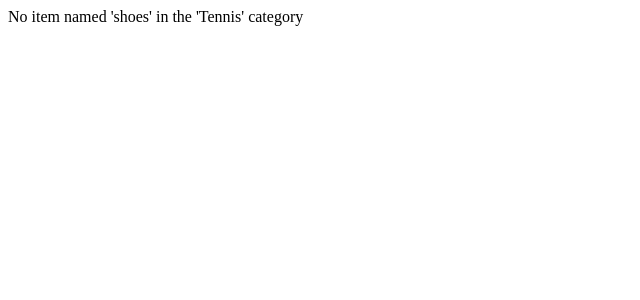
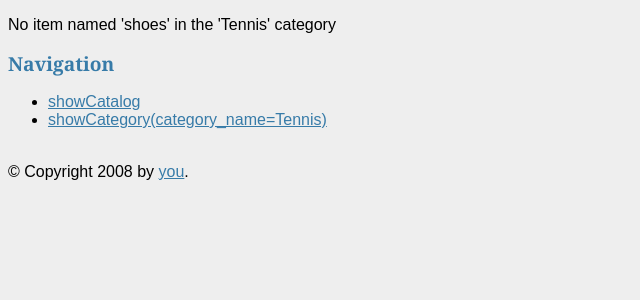
Before and after one commit to mardlin/quotes-catalog, a Flask app: page /catalog/Tennis/shoes in a window 1280 px wide. Shown: the top 300 px of the page, without its empty margins (0-640 px from the left). Run offline with Flask 2, Linux system fonts and the light colour scheme.

Commit message:
Routes and CRUD working

```diff
--- a/application.py
+++ b/application.py
@@ -1,4 +1,4 @@
-from flask import Flask, render_template, request, redirect, url_for, jsonify
+from flask import Flask, render_template, request, redirect, url_for, jsonify, flash
 app = Flask(__name__)
 
 from sqlalchemy import create_engine, desc
@@ -11,6 +11,8 @@ Base.metadata.bind = engine
 DBSession = sessionmaker(bind=engine)
 session = DBSession()
 
+from auth_routes import *
+
 @app.route('/')
 ## consider redirecting this to /catalog to avoid confusion
 @app.route('/catalog')
@@ -22,6 +24,11 @@ def showCatalog():
 
 	return render_template('showCatalog.html', categories=categories,
 		latest_items=latest_items)
+
+@app.route('/check')
+def check():
+	showCheck()
+	# return "hello!"
 
 @app.route('/catalog.json')
 def showCatalogJSON():
@@ -40,7 +47,7 @@ def showCategory(category_name):
 
 	items = session.query(Item).filter(Item.category.has(name = category_name)).all()
 	return	render_template('showCategory.html', category_name=category_name,
-		items=items)
+			items=items)
 
 @app.route('/catalog/<category_name>.json')
 def showCategoryJSON(category_name):
@@ -51,16 +58,23 @@ def showCategoryJSON(category_name):
 	return	jsonify(category = category.serialize)
 
 
-@app.route('/catalog/<category_name>/<item_name>')
-def showItem(category_name, item_name):
-	"""Page to display the description and image of an item"""
-
+# helper functions
+def getItem(category_name, item_name):
 	category_items = (
 		session.query(Item)
 		.filter( Item.category.has(name=category_name) )
 	)
 	# use .first() to get an empty list if there is no match
 	item = category_items.filter_by(name=item_name).first()
+	return item
+
+
+@app.route('/catalog/<category_name>/<item_name>')
+def showItem(category_name, item_name):
+	"""Page to display the description and image of an item"""
+
+	item = getItem(category_name=category_name, item_name=item_name)
+
 	return render_template('showItem.html', category_name=category_name,
 			item=item, item_name=item_name)
 
@@ -81,20 +95,58 @@ def showItemJSON(category_name, item_name):
 	    return 'Item does not exist', 404
 
 
-@app.route('/catalog/<category_name>/<item_name>/edit')
+@app.route('/catalog/<category_name>/add', methods=['GET','POST'])
+def addItem(category_name):
+	"""Page to display for adding an item"""
+
+	category = session.query(Category).filter_by(name=category_name).first()
+	if request.method == 'POST':
+		print request.form
+		new_item=Item(category_id=category.id)
+		new_item.name = request.form['name']
+		new_item.description = request.form['description']
+		new_item.image = request.form['image']
+		session.add(new_item)
+		session.commit()
+		flash('"%s" item successfully added to "%s" category' %
+			(new_item.name, category_name))
+		return redirect(url_for('showCategory', category_name=category_name))
+	else:
+		return render_template('addItem.html', category_name=category_name)
+
+
+@app.route('/catalog/<category_name>/<item_name>/edit', methods=['GET', 'POST'])
 def editItem(category_name, item_name):
 	"""Page to display for editing an item"""
 
-	return """Page for editing the '{0}' name in the
-	'{1}' category.""".format(item_name,category_name)
+	category = session.query(Category).filter_by(name=category_name).first()
+	itemToEdit = getItem(category_name=category_name, item_name=item_name)
+	if request.method == 'POST':
+		itemToEdit.name = request.form['name']
+		itemToEdit.description = request.form['description']
+		itemToEdit.image = request.form['image']
+		session.add(itemToEdit)
+		session.commit()
+		flash('"%s" item successfully edited in "%s" category' %
+			(itemToEdit.name, category_name))
+		return redirect(url_for('showItem', category_name=category_name, item_name=itemToEdit.name ))
+	return render_template('editItem.html', category_name=category_name,
+				item_name=item_name, item=itemToEdit)
 
-
-@app.route('/catalog/<category_name>/<item_name>/delete')
+@app.route('/catalog/<category_name>/<item_name>/delete', methods=['GET','POST'])
 def deleteItem(category_name, item_name):
 	"""Page to display for deleting an item"""
 
-	return """Page for deleting the '{0}' name in the
-	'{1}' category.""".format(item_name,category_name)
+	itemToDelete = getItem(category_name=category_name, item_name=item_name)
+	print "item: %s " % itemToDelete
+	if request.method == 'POST':
+		session.delete(itemToDelete)
+		session.commit()
+		flash('"%s" item successfully deleted from "%s" category' %
+			(item_name, category_name))
+		return redirect(url_for('showCategory', category_name=category_name))
+	return render_template('deleteItem.html', category_name=category_name,
+			item=itemToDelete, item_name=item_name)
 
 
 @app.route('/catalog/<category_name>/items.json')
@@ -120,5 +172,6 @@ def page_not_found(error):
 
 ## This statement detects when the script has been run from the interpreter
 if __name__ == "__main__":
+	app.secret_key = 'super_secret_key'
 	app.debug = True
 	app.run(host = '0.0.0.0', port = 5000)
--- a/database_setup.py
+++ b/database_setup.py
@@ -39,6 +39,7 @@ class Item(Base):
 	image = Column(String(200))
 	date_created = Column(DateTime, default=datetime.datetime.now)
 
+	# Configured so that adding a category_id will also create the relationship
 	category_id = Column(Integer, ForeignKey('category.id'))
 	category = relationship("Category", back_populates='items')
 
--- /dev/null
+++ b/static/style.css
@@ -0,0 +1,24 @@
+/* give the form some breathing room*/
+form > * {
+    margin: 4px;
+}
+
+/*Basic Flask Styling: http://flask.pocoo.org/docs/0.10/tutorial/css/*/
+body            { font-family: sans-serif; background: #eee; }
+a, h1, h2       { color: #377ba8; }
+h1, h2          { font-family: 'Georgia', serif; margin: 0; }
+h1              { border-bottom: 2px solid #eee; }
+h2              { font-size: 1.2em; }
+
+.page           { margin: 2em auto; width: 35em; border: 5px solid #ccc;
+                  padding: 0.8em; background: white; }
+.entries        { list-style: none; margin: 0; padding: 0; }
+.entries li     { margin: 0.8em 1.2em; }
+.entries li h2  { margin-left: -1em; }
+.add-entry      { font-size: 0.9em; border-bottom: 1px solid #ccc; }
+.add-entry dl   { font-weight: bold; }
+.metanav        { text-align: right; font-size: 0.8em; padding: 0.3em;
+                  margin-bottom: 1em; background: #fafafa; }
+.flash          { background: #cee5F5; padding: 0.5em;
+                  border: 1px solid #aacbe2; }
+.error          { background: #f0d6d6; padding: 0.5em; }
--- /dev/null
+++ b/templates/base.html
@@ -0,0 +1,44 @@
+<!DOCTYPE html>
+<html lang="en">
+<head>
+    {% block head %}
+    <link rel="stylesheet" href="{{ url_for('static', filename='style.css') }}">
+    <title>{% block title %}{% endblock title %}</title>
+    {% endblock head %}
+</head>
+<body>
+    <div id="content">
+    {% with messages = get_flashed_messages() %}
+      {% if messages %}
+        <div class ='flash'>
+            <ul>
+            {% for message in messages %}
+                <li> <strong> {{ message }} </strong> </li>
+            {% endfor %}
+            </ul>
+        </div>
+        {% endif %}
+    {% endwith %}
+
+    {% block content %}{% endblock content %}
+    </div>
+
+    <div id="nav">
+        {% block nav %}
+        <h2>Navigation</h2>
+        <ul>
+        <li><a href="{{url_for('showCatalog')}}">showCatalog</a></li>
+        {% block nav_list %}{% endblock nav_list %}
+        </ul>
+        {% endblock nav %}
+    </div>
+
+
+    <div id="footer">
+        {% block footer %}
+        <br/>
+        &copy; Copyright 2008 by <a href="http://domain.invalid/">you</a>.
+        {% endblock footer %}
+    </div>
+</body>
+</html>
--- /dev/null
+++ b/templates/login.html
@@ -0,0 +1 @@
+{% extends "base.html" %}
--- a/templates/showItem.html
+++ b/templates/showItem.html
@@ -1,10 +1,23 @@
-<html>
-<body>
-	{% if  not item %}
+{% extends "base.html" %}
+
+<!-- Specify the Title -->
+{% block title %}showItem{% endblock %}
+
+<!-- Enter HTML for the div#content -->
+{% block content %}
+	{% if not item %}
 		<p> No item named '{{ item_name }}' in the '{{ category_name }}' category</p>
 	{% else %}
-		<h2>C: {{ category_name }}
-		<h2>I: {{ item.name }} </h2>
+		<h2>{{ category_name }}</h2>
+		<h3>{{ item.name }} </h3>
+		<p> {{ item.description}} </p>
+		<p> {{ item.image }} </p>
+		<p><a href="{{url_for('editItem', category_name=category_name, item_name=item_name) }} ">editItem(category_name={{category_name}}, item_name={{item_name}})</a></p>
+		<p><a href="{{url_for('deleteItem', category_name=category_name, item_name=item_name) }} ">deleteItem(category_name={{category_name}}, item_name={{item_name}})</a></p>
 	{% endif %}
-</body>
-</html>
+{% endblock content%}
+
+<!-- Enter HTML for div#footer -->
+{% block nav_list %}
+	<li><a href="{{url_for('showCategory', category_name=category_name)}}">showCategory(category_name={{ category_name }})</a></li>
+{% endblock nav_list %}
```
Also changed, not shown: auth_routes.py (added, +22 -0 lines), templates/addItem.html (added, +13 -0 lines), templates/deleteItem.html (+14 -0 lines), templates/editItem.html (+15 -0 lines), templates/showCatalog.html (+15 -10 lines), templates/showCategory.html (+14 -9 lines), sporty-catalog.db.
